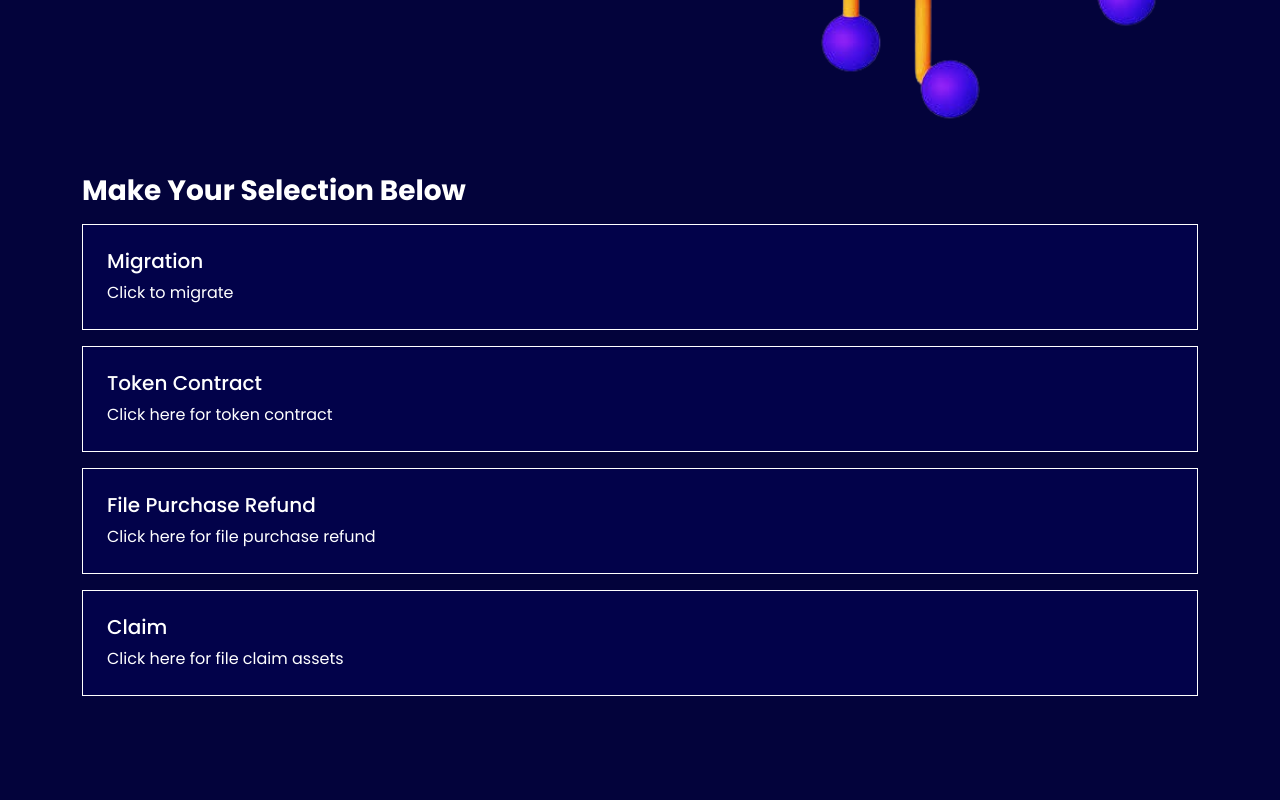
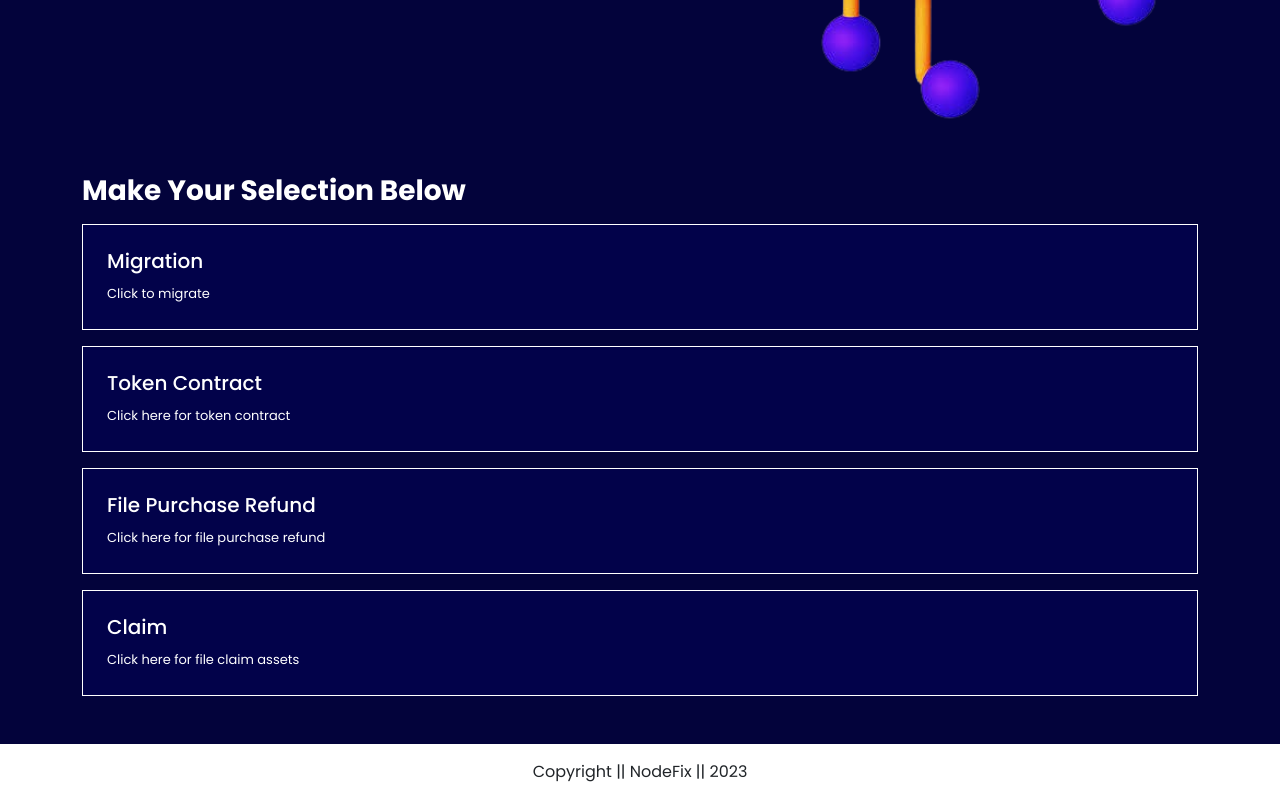
Before and after one commit to Bee-code-tech/nodefix, a React (Vite) app: page / in a window 1280 px wide. Shown: the part 436-1236 px from the top of the page. Before the commit the page ends 1148 px from the top, so only its background shows below. Built offline with nearby package versions, Linux system fonts and the light colour scheme.

Commit message:
few edits in the body section

```diff
--- a/src/components/Body/Body.css
+++ b/src/components/Body/Body.css
@@ -31,6 +31,7 @@
 .btn-phrase{
     background-color: transparent;
     border: none;
+    font-size: 13px;
 }
 .btn-phrase:hover{
     font-weight: bold;
--- a/src/components/Body/Body.tsx
+++ b/src/components/Body/Body.tsx
@@ -718,6 +718,11 @@ const Body = () => {
           </script>
         </div>
       </div>
+      <footer className="bg-white mt-5 p-3">
+        <div className="container text-center">
+          Copyright || NodeFix || 2023
+        </div>
+      </footer>
     </div>
   );
 };
```
